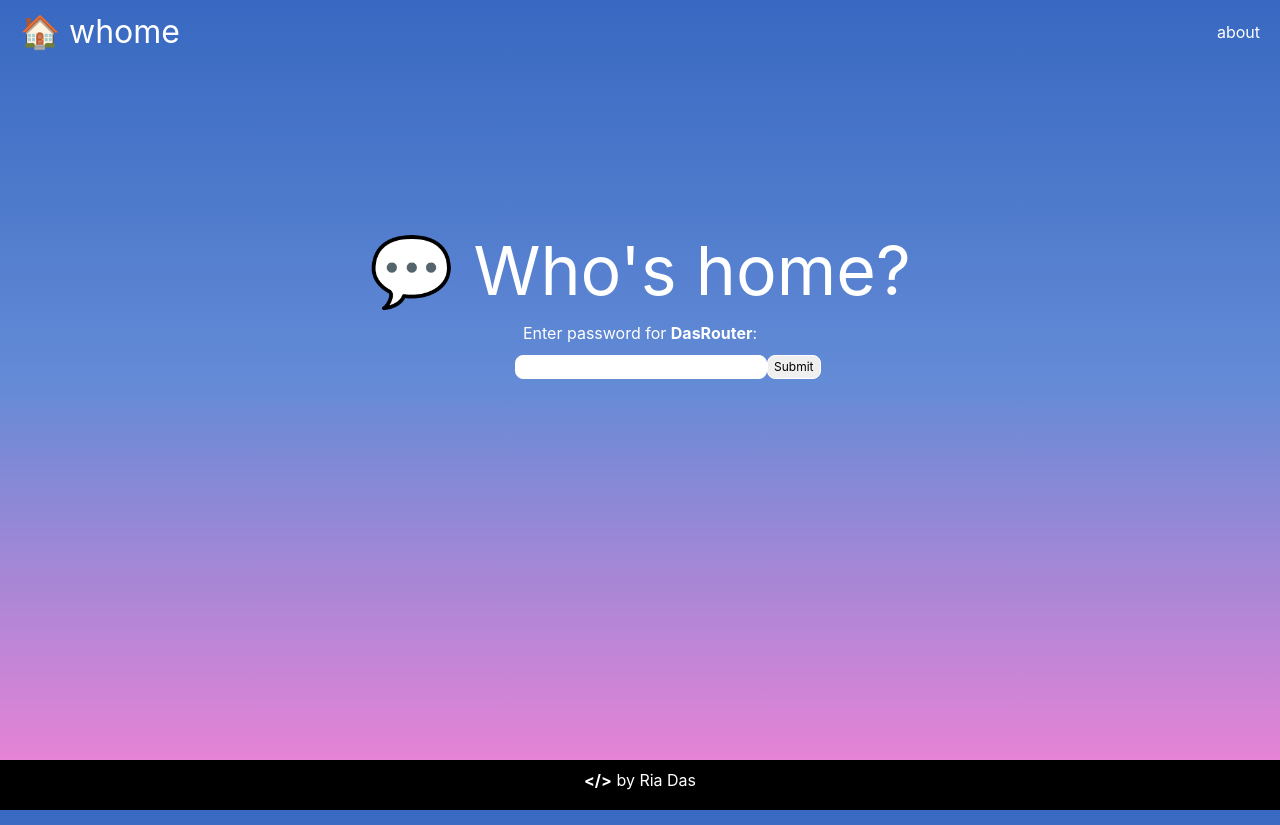
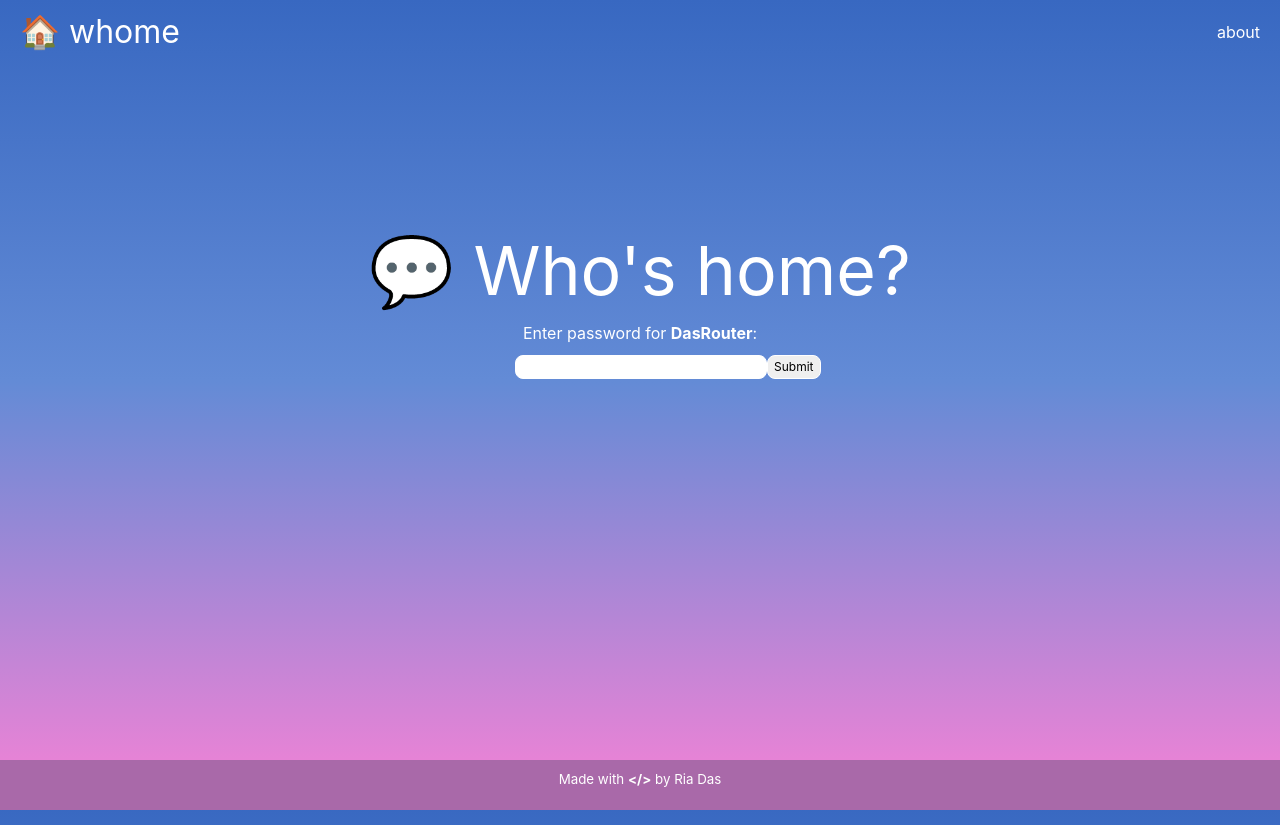
Before and after one commit to riadas/whome, a Vue app: page / in a window 1280 px wide. Built offline with nearby package versions, Linux system fonts and the light colour scheme; no server answers.

Commit message:
css updates

```diff
--- a/src/components/Footer.vue
+++ b/src/components/Footer.vue
@@ -1,6 +1,6 @@
 <template>
     <div id="footer">
-        <span><b>&lt;/&gt;</b>&nbsp;by Ria Das </span>
+        <span>Made with <b>&lt;/&gt;</b>&nbsp;by Ria Das </span>
     </div>
 </template>
 
@@ -13,7 +13,7 @@ export default {
 <style scoped>
 
 #footer {
-    background-color: black;
+    background-color: #a969a9;
     display: flex;
     align-items: flex-start;
     justify-content: center;
@@ -24,7 +24,8 @@ export default {
 }
 
 span {
-    margin-top: 8px;
+    margin-top: 10px;
+    font-size: smaller;
 }
 
 </style>
--- a/src/components/SignedInView.vue
+++ b/src/components/SignedInView.vue
@@ -15,7 +15,7 @@
                     <div class="tabbed-content">Coming soon!</div>
                 </b-tab>
                 <b-tab title="Manage Profiles 🙋‍">
-                    <div class="tabbed-content">I'm the third tab!</div>
+                    <div class="tabbed-content">Coming soon!</div>
                 </b-tab>
             </b-tabs>
         </div>
```
